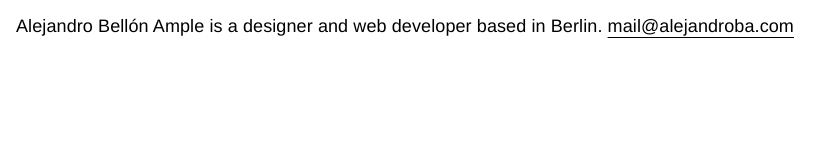
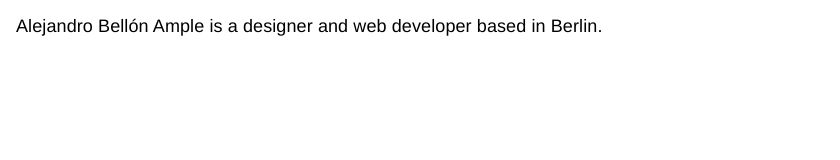
Before and after one commit to baalej/alejandroba, a plain HTML site: page index.html in a window 1280 px wide. Shown: the whole page, without its empty margins (0-840 px from the left). Drawn offline with Linux system fonts and the light colour scheme.

Commit message:
Update index.html

```diff
--- a/index.html
+++ b/index.html
@@ -12,7 +12,6 @@
 	<header>
 		<div class="info">
 			<h1>Alejandro Bellón Ample</h1> is a designer and web developer based in Berlin.
-			<a href="mailto:mail@alejandroba.com" title="Send an email to mail@alejandroba.com">mail@alejandroba.com</a>
 		</div>
 	</header>
 	<script src="./assets/js/index.js"></script>
```
